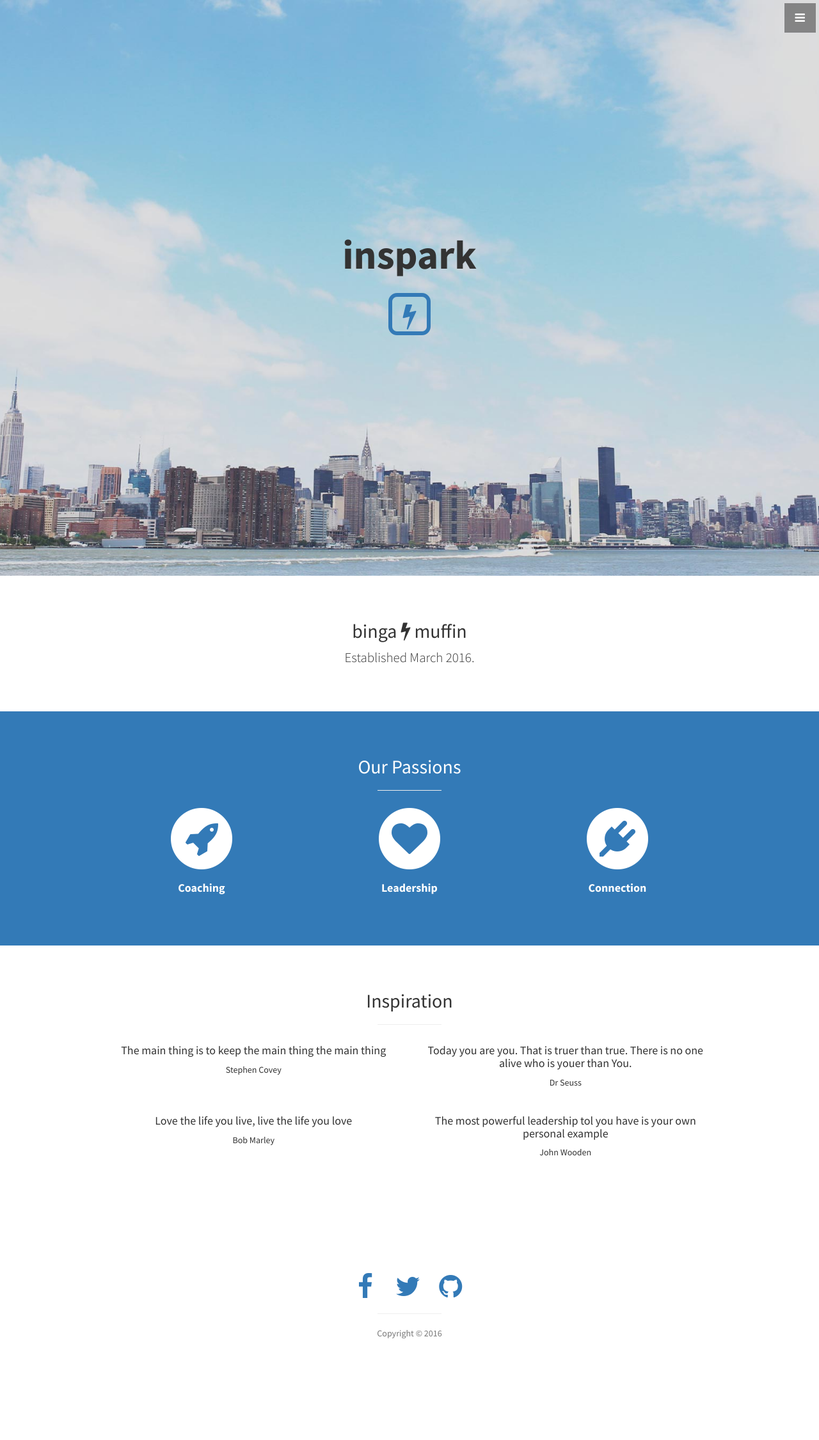
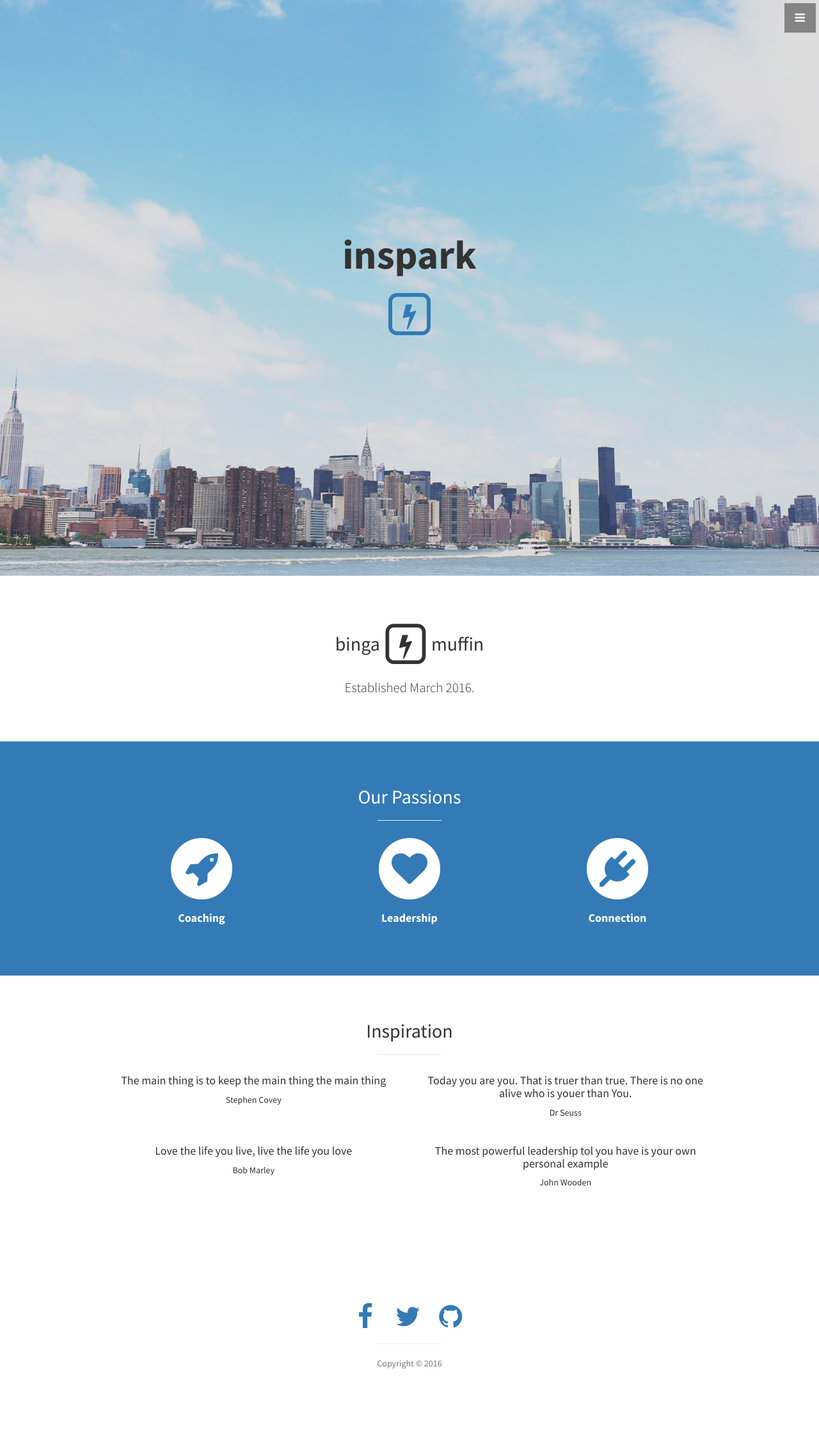
Before and after one commit to jikinluke8/inspark, a Jekyll site: the page built from index.html, in a window 1280 px wide. Shown: the whole page at 64% size. Built offline with Jekyll 4.4.1, drawn with Linux system fonts in a browser that asks for light colours; before the commit the page ends 2204 px from its top, so only the background shows below that.

Commit message:
Update about.html

```diff
--- a/_includes/about.html
+++ b/_includes/about.html
@@ -2,7 +2,10 @@
   <div class="container">
     <div class="row">
       <div class="col-lg-12 text-center">
-        <h2>binga <i class="fa fa-bolt"></i> muffin</h2>
+        <h2>binga<span class="fa-stack fa-lg">
+  <i class="fa fa-square-o fa-stack-2x"></i>
+  <i class="fa fa-bolt fa-stack-1x"></i>
+</span>muffin</h2>
         <p class="lead">Established March 2016.</p>
       </div>
     </div>
```
